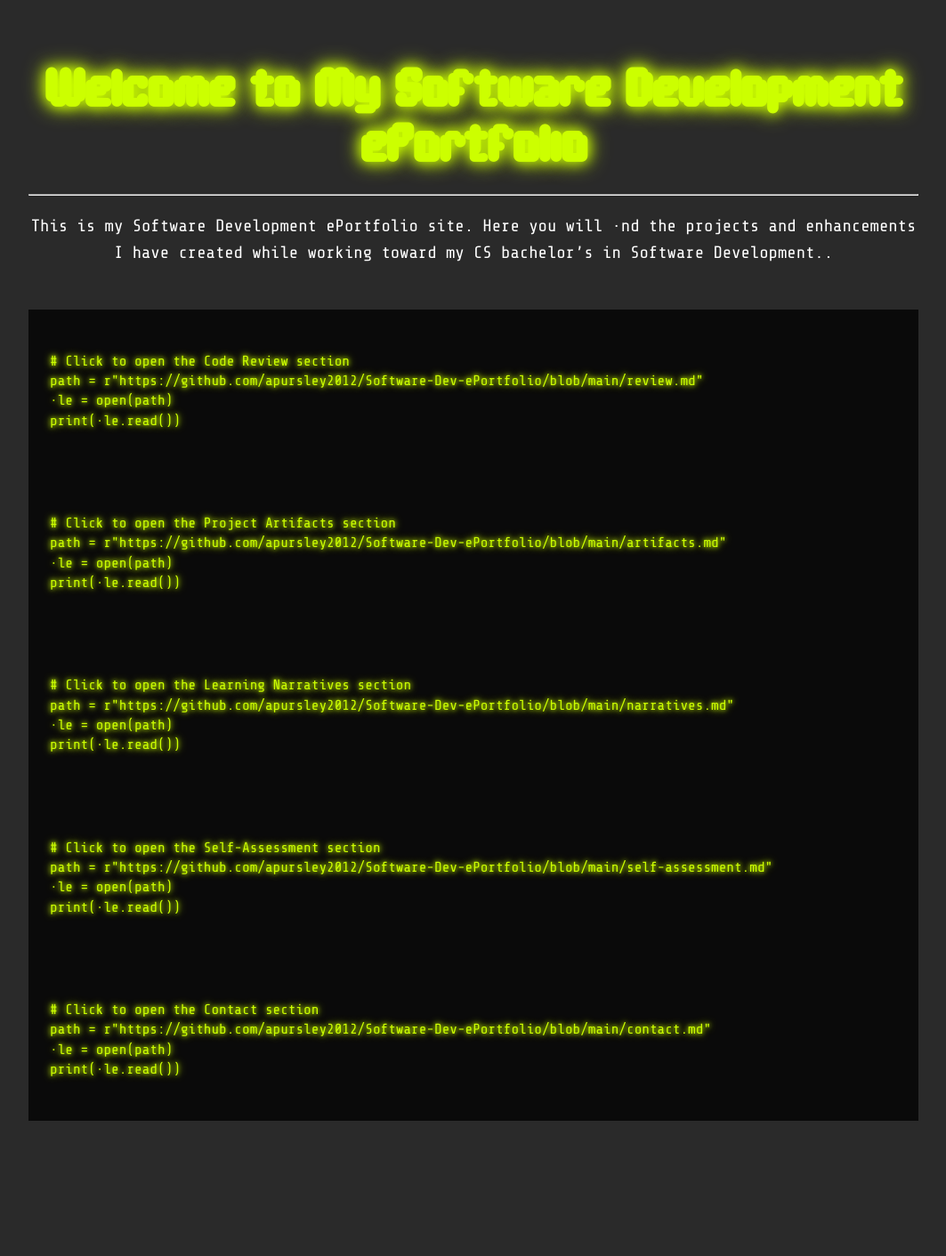
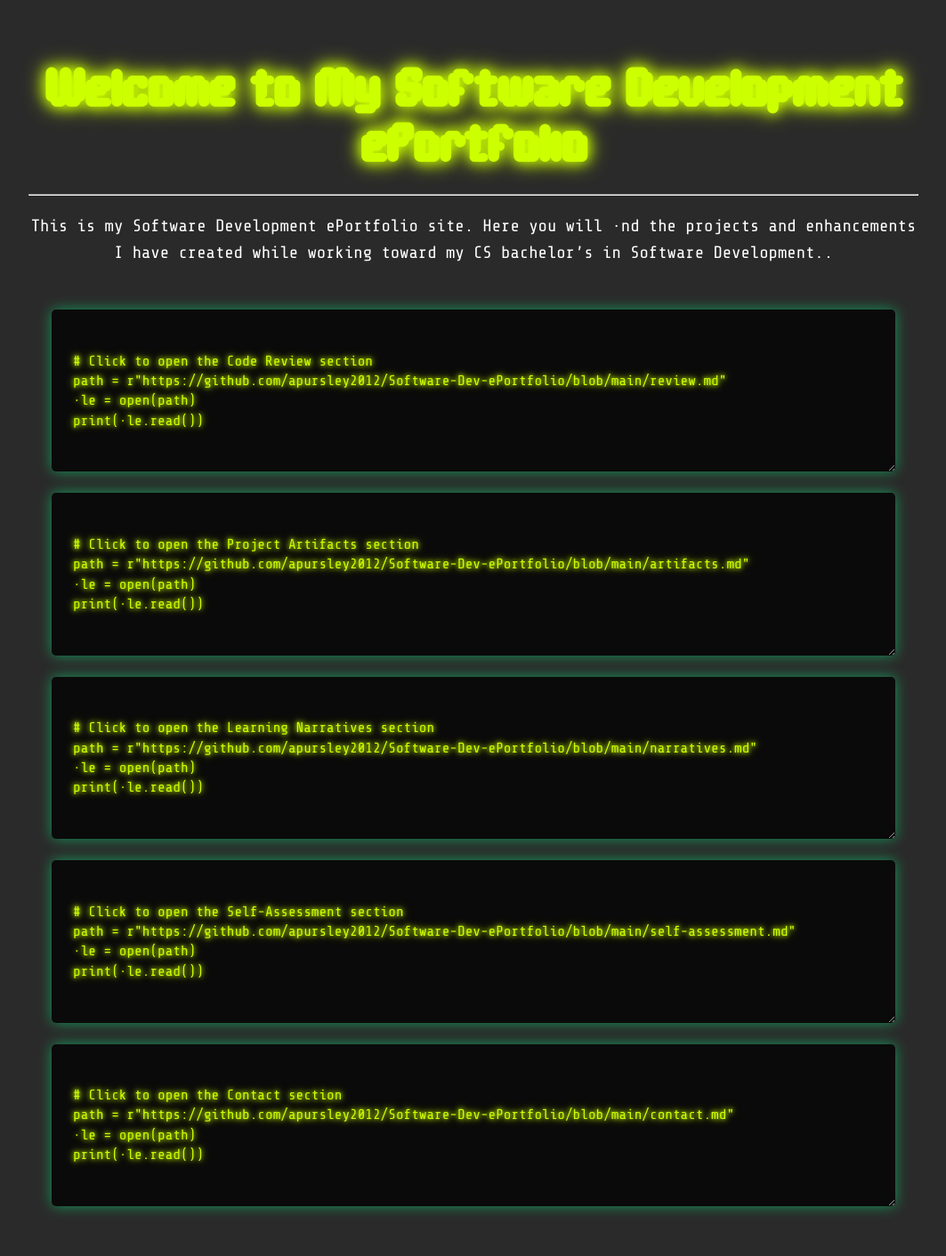
Before and after one commit to apursley2012/Software-Dev-ePortfolio, a Jekyll site: the page built from index.md, in a window 1280 px wide. Shown: the whole page at 89% size, without its empty margins (108-1171 px from the left). Built offline with Jekyll 4.4.1, drawn with Linux system fonts in a browser that asks for light colours; before the commit the page ends 1292 px from its top, so only the background shows below that.

Commit message:
Update style.css

```diff
--- a/assets/css/style.css
+++ b/assets/css/style.css
@@ -133,11 +133,24 @@
   min-height: 100vh;
 }
 
+body {
+    background-color: #2a2a2a;
+    color: #ffffff;
+    font-family: 'Share Tech Mono', monospace; /* Default body font */
+    margin: 0;
+    padding: 2rem;
+    display: flex;
+    justify-content: center;
+    align-items: flex-start;
+    min-height: 100vh;
+}
+
 main {
     width: 100%;
     max-width: 1000px; /* Adjust as needed for overall content width */
 }
 
+/* All headings (H1, H2, H3) now use 'Nano Pix DEMO' */
 h1, h2, h3 {
     color: #ccff00;
     font-family: 'Nano Pix DEMO', monospace; /* Using Nano Pix DEMO for all headers */
@@ -185,6 +198,9 @@
     max-width: 900px;
     cursor: pointer; /* Indicate interactivity */
     transition: all 0.2s ease-in-out; /* Smooth transition for hover effect */
+    resize: vertical; /* Allow vertical resizing */
+    overflow: auto; /* Enable scroll if content overflows */
+    min-height: 100px; /* Minimum height for readability */
 }
 
 .terminal-window:hover {
@@ -275,7 +291,7 @@
     text-shadow: 0 0 5px #ccff00; /* Glow for inline code */
 }
 
-/* Window Container */
+/* Retro Window Styles - Integrated with your existing structure */
 .window-container {
     background-color: #c0c0c0; /* Light grey for the window background */
     border: 2px outset #ffffff; /* 3D effect for the border */
@@ -338,27 +354,26 @@
 }
 
 /* Adjustments for existing elements to fit within the new structure */
-.terminal-window {
-    background-color: #0a0a0a; /* Keep the dark background */
-    padding: 1.5rem;
-    margin: 0; /* Remove margin as the container now handles spacing */
-    border-radius: 0; /* Remove border-radius for sharp corners within the window */
-    box-shadow: none; /* Remove shadow as the container has it */
-    max-width: none; /* Let the container define the max-width */
+/* If you want to place .terminal-window inside .window-content,
+   these adjustments ensure it fits without its own margins/borders/shadows */
+.window-content .terminal-window {
+    margin: 0; /* Remove margin from terminal-window when it's inside window-content */
+    border-radius: 0; /* Remove border-radius */
+    box-shadow: none; /* Remove shadow */
+    max-width: none; /* Let parent control max-width */
     border: none; /* Remove any border that might interfere */
 }
 
-.terminal-window:hover {
-    box-shadow: none; /* No hover shadow, the wrapper provides visual cues */
-    transform: none; /* No lift on hover for the terminal itself */
+.window-content .terminal-window:hover {
+    box-shadow: none; /* No hover shadow when inside the window */
+    transform: none; /* No lift on hover */
 }
 
 /* Adjustments for markdown-content if you want it to also appear within a window */
-.markdown-content {
-    background-color: #0a0a0a; /* Match terminal background */
-    padding: 2rem;
-    margin: 2rem auto; /* Keep original margin for now, unless also wrapped */
-    border-radius: 5px;
-    box-shadow: 0 0 15px rgba(0, 255, 136, 0.5);
-    max-width: 900px;
+/* If you decide to wrap .markdown-content in a .window-container, apply similar resets */
+.window-content .markdown-content {
+    margin: 0; /* Remove margin when inside window-content */
+    border-radius: 0; /* Remove border-radius */
+    box-shadow: none; /* Remove shadow */
+    max-width: none; /* Let parent control max-width */
 }
```
Lines whose indentation alone changed are shown as unchanged.
